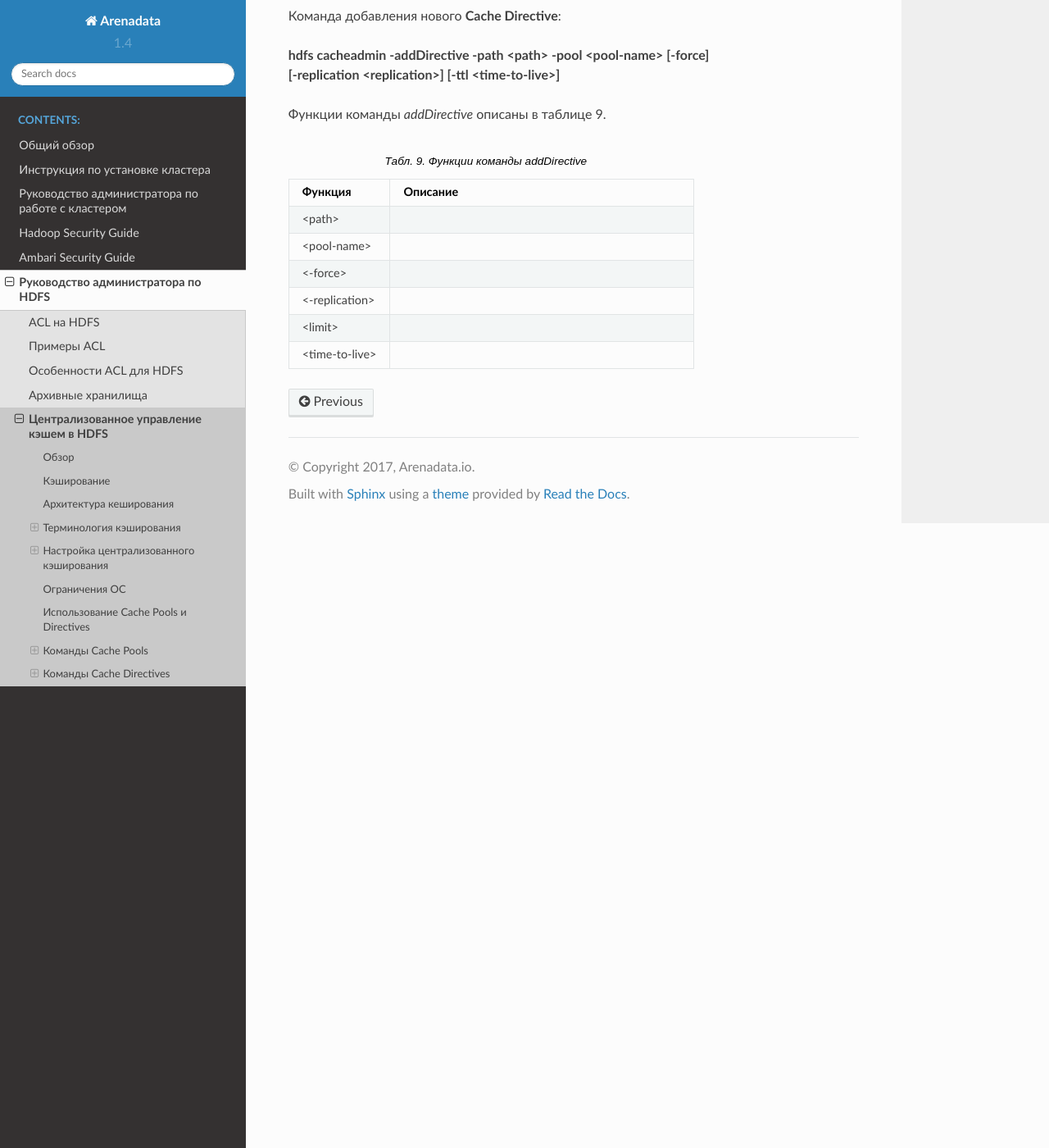
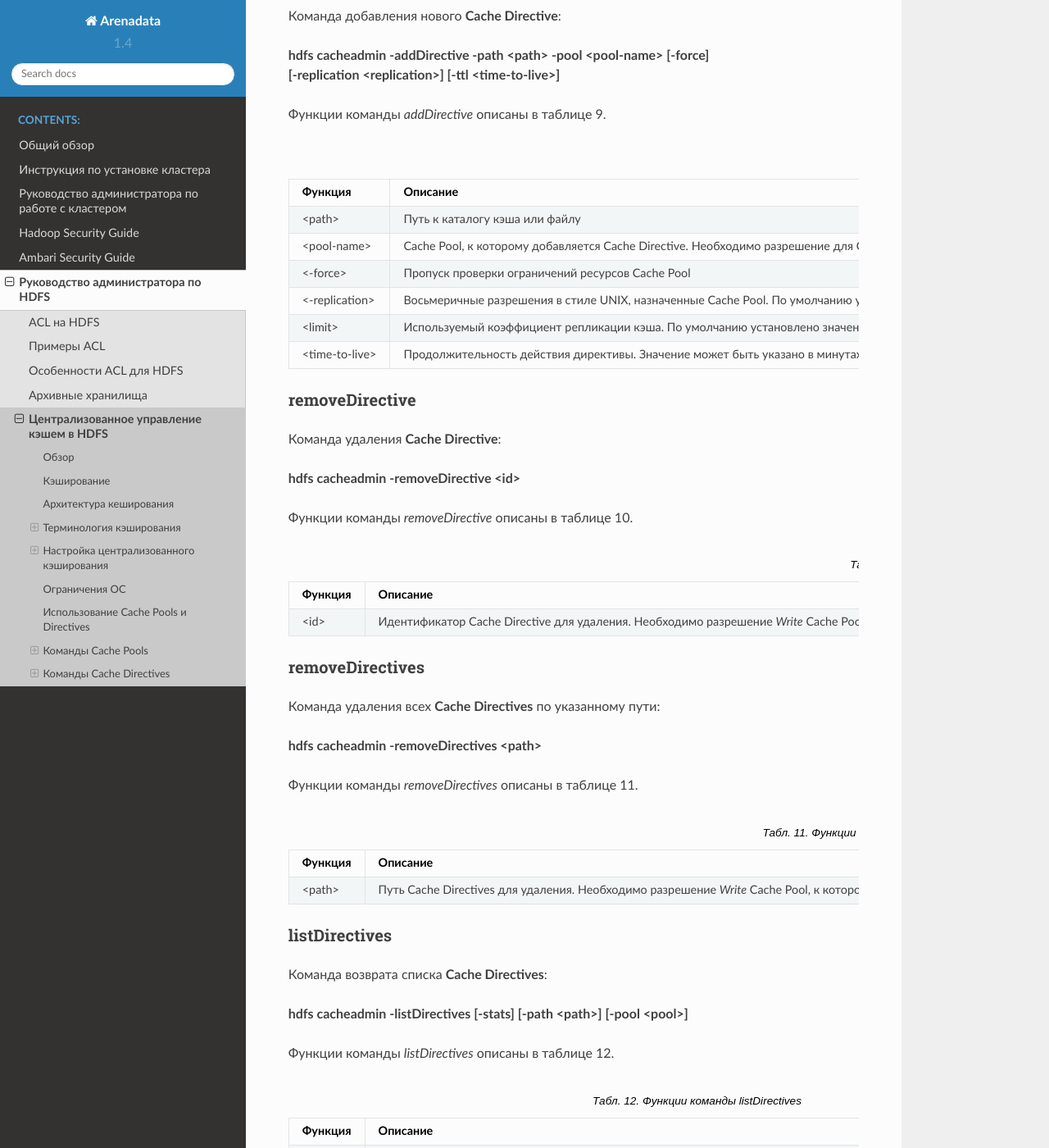
Before and after one commit to arenadata/docs_adps, a Sphinx documentation site: the page built from source/HDFSadmin/Cache.rst, in a window 1280 px wide and 1400 px high, scrolled down 9013 px. Shown: the whole window at 82% size. Built offline with Sphinx 7.4.7 and the Read the Docs theme 2.0.0, drawn with Linux system fonts in a browser that asks for light colours; some of the changed text lies outside the part shown.

Commit message:
Update Cache.rst

```diff
--- a/source/HDFSadmin/Cache.rst
+++ b/source/HDFSadmin/Cache.rst
@@ -221,7 +221,7 @@ addPool
    "<group>", "Группа, которой назначен Cache Pool. По умолчанию используется имя основной группы текущего пользователя"
    "<mode>", "Восьмеричные разрешения в стиле UNIX, назначенные Cache Pool. По умолчанию установлены *0755*"
    "<limit>", "Максимальное количество байтов, которые в совокупности могут быть кэшированы директивами в Cache Pool. По умолчанию ограничение не установлено"
-   "<maxTtl>", "Максимальное допустимое время ожидания для директив, добавляемых в Cache Pool. Значение может быть указано в секундах, минутах, часах и днях, например, *120 с*, *30 м*, *4 ч*, *2 д*. Допустимыми единицами являются *[smhd]*. По умолчанию максимальное значение не задано. Значение *never* указывает, что предела нет"
+   "<maxTtl>", "Максимальное допустимое время ожидания для директив, добавляемых в Cache Pool. Значение может быть указано в секундах, минутах, часах и днях, например, *120 s*, *30 m*, *4 h*, *2 d*. Допустимыми единицами являются *[smhd]*. По умолчанию максимальное значение не задано. Значение *never* указывает, что предела нет"
 
 
 
@@ -245,7 +245,7 @@ modifyPool
    "<group>", "Группа, которой назначен Cache Pool"
    "<mode>", "Восьмеричные разрешения в стиле UNIX, назначенные Cache Pool"
    "<limit>", "Максимальное количество байтов, которые в совокупности могут быть кэшированы директивами в Cache Pool"
-   "<maxTtl>", "Максимальное допустимое время ожидания для директив, добавляемых в Cache Pool. Значение может быть указано в секундах, минутах, часах и днях, например, *120 с*, *30 м*, *4 ч*, *2 д*. Допустимыми единицами являются *[smhd]*. По умолчанию максимальное значение не задано. Значение *never* указывает, что предела нет"
+   "<maxTtl>", "Максимальное допустимое время ожидания для директив, добавляемых в Cache Pool. Значение может быть указано в секундах, минутах, часах и днях, например, *120 s*, *30 m*, *4 h*, *2 d*. Допустимыми единицами являются *[smhd]*. По умолчанию максимальное значение не задано. Значение *never* указывает, что предела нет"
 
 
 
@@ -296,7 +296,6 @@ help
 .. csv-table:: Табл. 8. Функции команды help
    :header: "Функция", "Описание"
    :widths: 10, 30
-   :align: left
 
    "<command-name>", "Отображение подробной информации по указанной команде. Если команда не указана, отображается подробная справка по всем командам"
 
@@ -320,9 +319,62 @@ addDirective
    :header: "Функция", "Описание"
    :widths: 10, 30
 
-   "<path>", ""
-   "<pool-name>", ""
-   "<-force>", ""
-   "<-replication>", ""
-   "<limit>", ""
-   "<time-to-live>", ""
+   "<path>", "Путь к каталогу кэша или файлу"
+   "<pool-name>", "Cache Pool, к которому добавляется Cache Directive. Необходимо разрешение для Cache Pool на запись, чтобы добавить новые директивы"
+   "<-force>", "Пропуск проверки ограничений ресурсов Cache Pool"
+   "<-replication>", "Восьмеричные разрешения в стиле UNIX, назначенные Cache Pool. По умолчанию установлены *0755*"
+   "<limit>", "Используемый коэффициент репликации кэша. По умолчанию установлено значение *1*"
+   "<time-to-live>", "Продолжительность действия директивы. Значение может быть указано в минутах, часах и днях, например, *30 m*, *4 h*, *2 d*. Допустимыми единицами являются [smhd]. Значение *never* означает, что директива никогда не истекает. Если параметр не установлен, директива никогда не истекает"
+
+
+
+removeDirective
+~~~~~~~~~~~~~~~
+
+Команда удаления **Cache Directive**:
+
+:command:`hdfs cacheadmin -removeDirective <id>`
+
+Функции команды *removeDirective* описаны в таблице 10.
+
+.. csv-table:: Табл. 10. Функции команды removeDirective
+   :header: "Функция", "Описание"
+   :widths: 10, 30
+
+   "<id>", "Идентификатор Cache Directive для удаления. Необходимо разрешение *Write* Cache Pool, к которому принадлежит директива. Можно использовать команду *-listDirectives* для отображения списка идентификаторов Cache Directive"
+
+
+
+removeDirectives
+~~~~~~~~~~~~~~~~
+
+Команда удаления всех **Cache Directives** по указанному пути:
+
+:command:`hdfs cacheadmin -removeDirectives <path>`
+
+Функции команды *removeDirectives* описаны в таблице 11.
+
+.. csv-table:: Табл. 11. Функции команды removeDirectives
+   :header: "Функция", "Описание"
+   :widths: 10, 30
+
+   "<path>", "Путь Cache Directives для удаления. Необходимо разрешение *Write* Cache Pool, к которому относятся директивы. Можно использовать команду *-listDirectives* для отображения списка Cache Directives"
+
+
+
+listDirectives
+~~~~~~~~~~~~~~
+
+Команда возврата списка **Cache Directives**:
+
+:command:`hdfs cacheadmin -listDirectives [-stats] [-path <path>] [-pool <pool>]`
+
+Функции команды *listDirectives* описаны в таблице 12.
+
+.. csv-table:: Табл. 12. Функции команды listDirectives
+   :header: "Функция", "Описание"
+   :widths: 10, 30
+
+   "<path>", "Список Cache Directives данного пути. Если в <path>, принадлежащему Cache Pool, нет доступа *Read*, Cache Directive не указывается"
+   "<pool>", "Список Cache Directives, относящихся только к данному Cache Pool"
+   "<-stats>", "Статистика по Cache Directive указанного пути"
```
